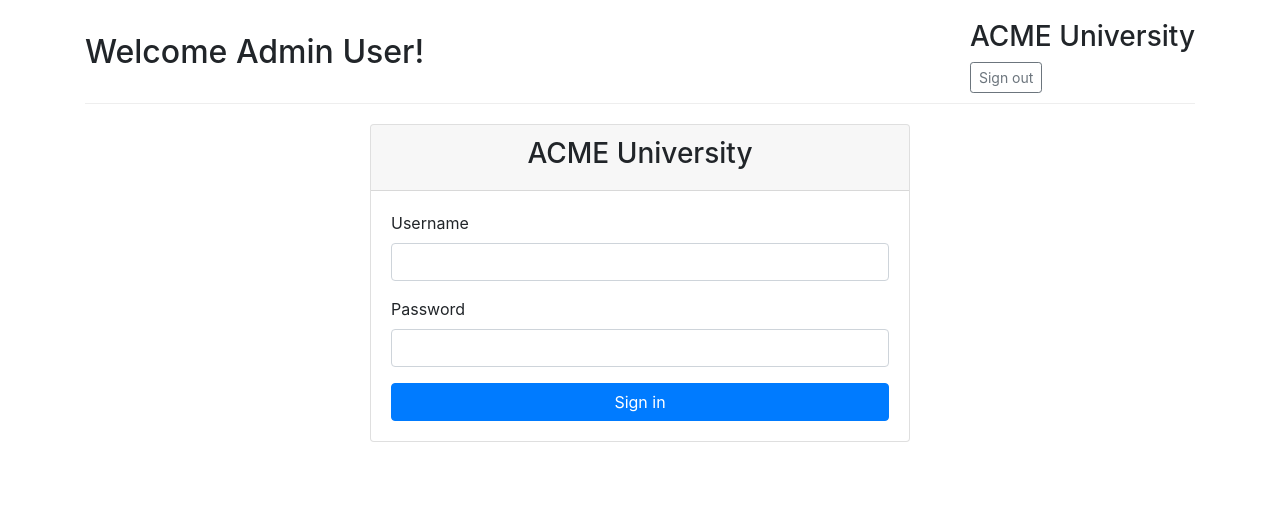
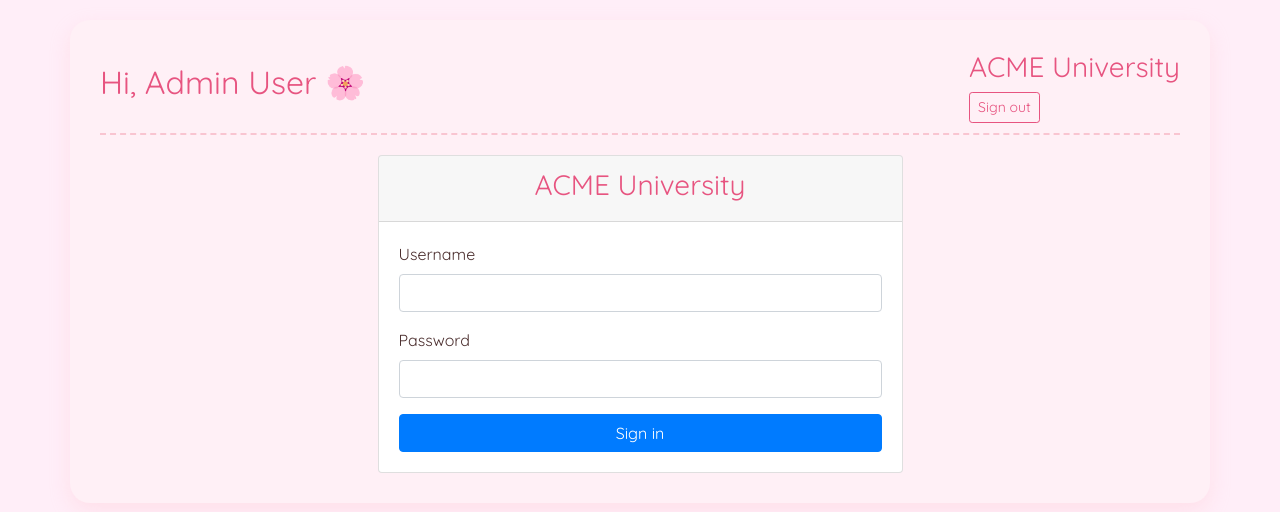
Before and after one commit to addychen2/cse108lab8, a Flask app: page /login in a window 1280 px wide. Shown: the top 512 px of the page. Run offline with Flask 3, Linux system fonts and the light colour scheme; a user stored in the database is signed in; some libraries are stand-ins or nearby versions.

Commit message:
whatever

```diff
--- a/Lab8/templates/layout.html
+++ b/Lab8/templates/layout.html
@@ -4,27 +4,63 @@
     <meta charset="UTF-8">
     <meta name="viewport" content="width=device-width, initial-scale=1.0">
     <title>ACME University</title>
+    <link href="https://fonts.googleapis.com/css2?family=Quicksand:wght@400;600&display=swap" rel="stylesheet">
     <link rel="stylesheet" href="https://stackpath.bootstrapcdn.com/bootstrap/4.5.2/css/bootstrap.min.css">
     <style>
         body {
             padding-top: 20px;
+            background: #ffeef8;
+            font-family: 'Quicksand', sans-serif;
+            color: #4b2e2e;
         }
+
+        .container {
+            background: #fff0f6;
+            border-radius: 20px;
+            padding: 30px;
+            box-shadow: 0 8px 20px rgba(255, 192, 203, 0.3);
+        }
+
         .header {
             display: flex;
             justify-content: space-between;
             align-items: center;
             margin-bottom: 20px;
             padding-bottom: 10px;
-            border-bottom: 1px solid #eee;
+            border-bottom: 2px dashed #f9c5d1;
         }
+
+        h2, h3 {
+            color: #e75480;
+        }
+
+        .btn-outline-secondary {
+            color: #e75480;
+            border-color: #e75480;
+        }
+
+        .btn-outline-secondary:hover {
+            background-color: #e75480;
+            color: white;
+        }
+
         .navbar {
             margin-bottom: 20px;
         }
+
         .alert {
             margin-top: 10px;
+            background-color: #ffe0ec;
+            border-color: #f8b6c2;
+            color: #9c2d47;
         }
+
         .table th, .table td {
             vertical-align: middle;
+        }
+
+        .close span {
+            color: #e75480;
         }
     </style>
 </head>
@@ -32,7 +68,7 @@
     <div class="container">
         {% if current_user.is_authenticated %}
         <div class="header">
-            <h2>Welcome {{ current_user.name }}!</h2>
+            <h2>Hi, {{ current_user.name }} 🌸</h2>
             <div>
                 <h3>ACME University</h3>
                 <a href="{{ url_for('auth.logout') }}" class="btn btn-sm btn-outline-secondary">Sign out</a>
@@ -43,7 +79,7 @@
         {% with messages = get_flashed_messages() %}
             {% if messages %}
                 {% for message in messages %}
-                    <div class="alert alert-info alert-dismissible fade show" role="alert">
+                    <div class="alert alert-dismissible fade show" role="alert">
                         {{ message }}
                         <button type="button" class="close" data-dismiss="alert" aria-label="Close">
                             <span aria-hidden="true">&times;</span>
```
Also changed, not shown: Lab8/instance/enrollment.db, 1 other file.
